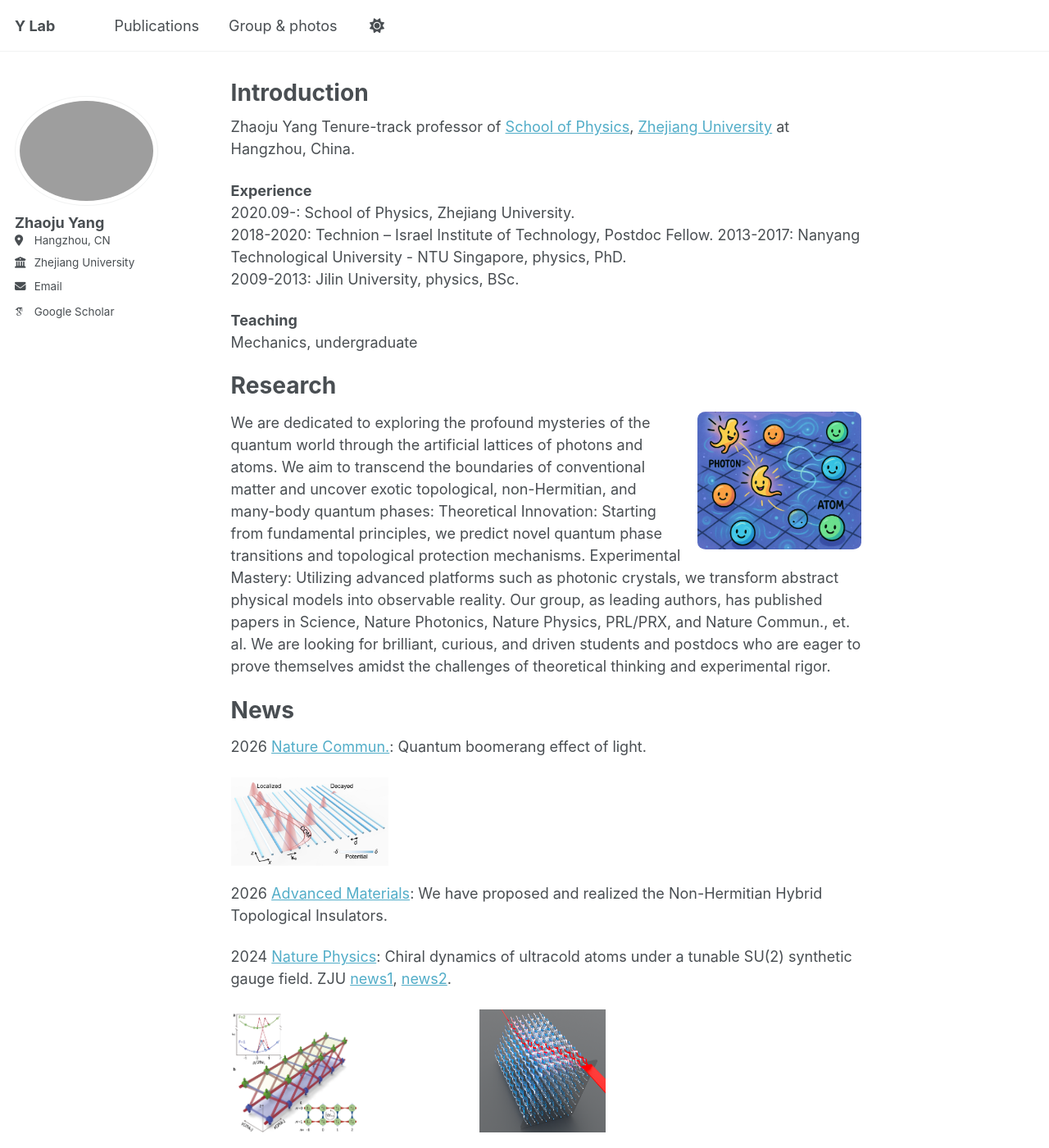
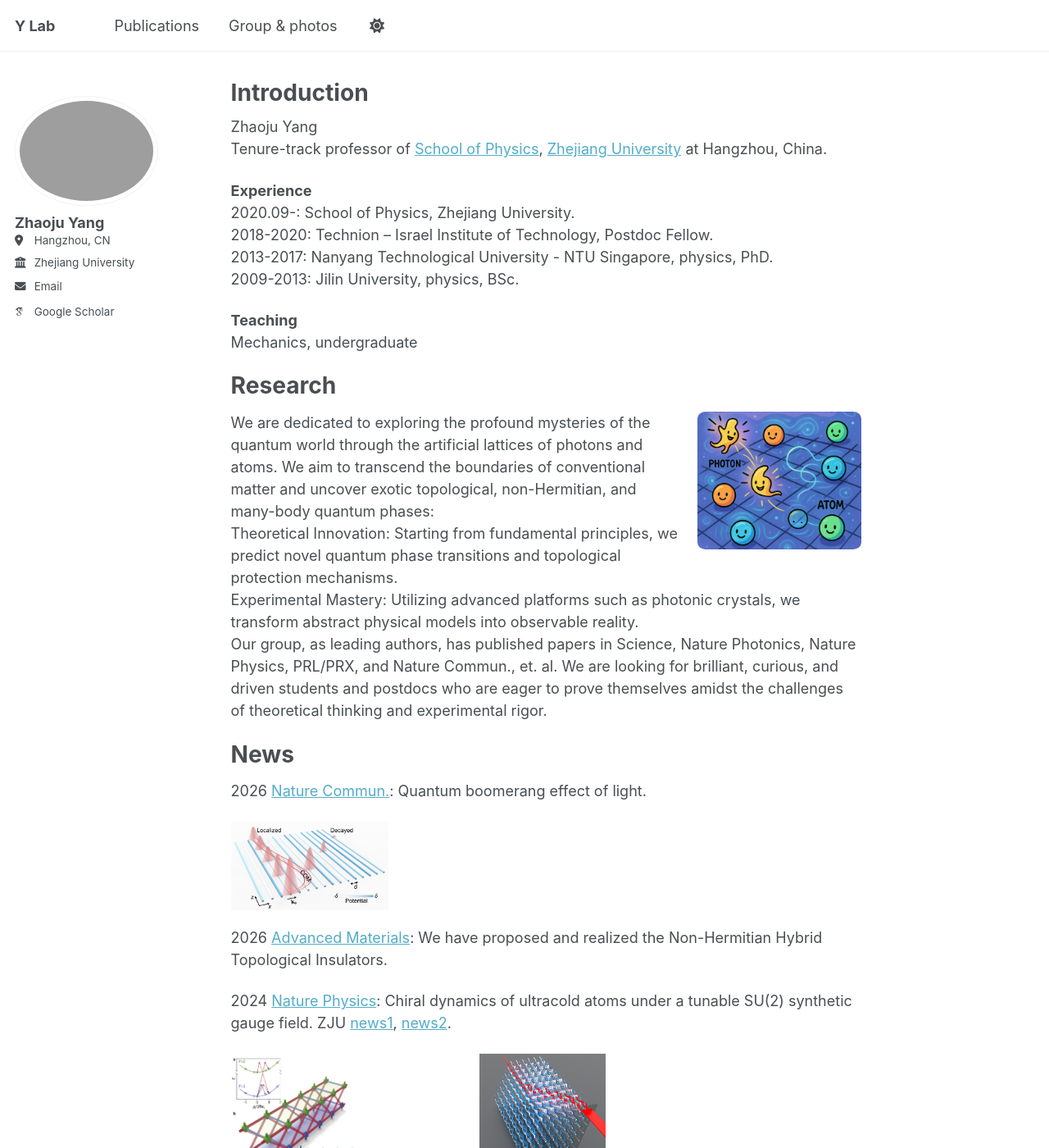
Before and after one commit to zhaojuyang/zhaojuyang.github.io, a Jekyll site: the page built from _pages/about.md, in a window 1280 px wide and 1400 px high. Shown: the whole window at 82% size. Built offline with Jekyll 4.4.1, drawn with Linux system fonts in a browser that asks for light colours; some web fonts are replaced.

```diff
--- a/_pages/about.md
+++ b/_pages/about.md
@@ -7,13 +7,13 @@ redirect_from:
   - /about.html
 ---
 
-Zhaoju Yang
+Zhaoju Yang <br>
 Tenure-track professor of [School of Physics](https://physics.zju.edu.cn/), [Zhejiang University](https://www.zju.edu.cn/) at Hangzhou, China.
 
 **Experience**
-2020.09-: School of Physics, Zhejiang University.
-2018-2020: Technion – Israel Institute of Technology, Postdoc Fellow.
-2013-2017: Nanyang Technological University - NTU Singapore, physics, PhD.
+2020.09-: School of Physics, Zhejiang University. <br>
+2018-2020: Technion – Israel Institute of Technology, Postdoc Fellow. <br>
+2013-2017: Nanyang Technological University - NTU Singapore, physics, PhD. <br>
 2009-2013: Jilin University, physics, BSc.
 
 **Teaching**
@@ -27,9 +27,9 @@ Research
      style="float: right; width: 200px; margin-left: 20px; margin-bottom: 10px; border-radius:5%;">
 </center>
 
-We are dedicated to exploring the profound mysteries of the quantum world through the artificial lattices of photons and atoms. We aim to transcend the boundaries of conventional matter and uncover exotic topological, non-Hermitian, and many-body quantum phases:
-Theoretical Innovation: Starting from fundamental principles, we predict novel quantum phase transitions and topological protection mechanisms.
-Experimental Mastery: Utilizing advanced platforms such as photonic crystals, we transform abstract physical models into observable reality.
+We are dedicated to exploring the profound mysteries of the quantum world through the artificial lattices of photons and atoms. We aim to transcend the boundaries of conventional matter and uncover exotic topological, non-Hermitian, and many-body quantum phases: <br>
+Theoretical Innovation: Starting from fundamental principles, we predict novel quantum phase transitions and topological protection mechanisms. <br>
+Experimental Mastery: Utilizing advanced platforms such as photonic crystals, we transform abstract physical models into observable reality. <br>
 Our group, as leading authors, has published papers in Science, Nature Photonics, Nature Physics, PRL/PRX, and Nature Commun., et. al. We are looking for brilliant, curious, and driven students and postdocs who are eager to prove themselves amidst the challenges of theoretical thinking and experimental rigor.
 
 News
```
